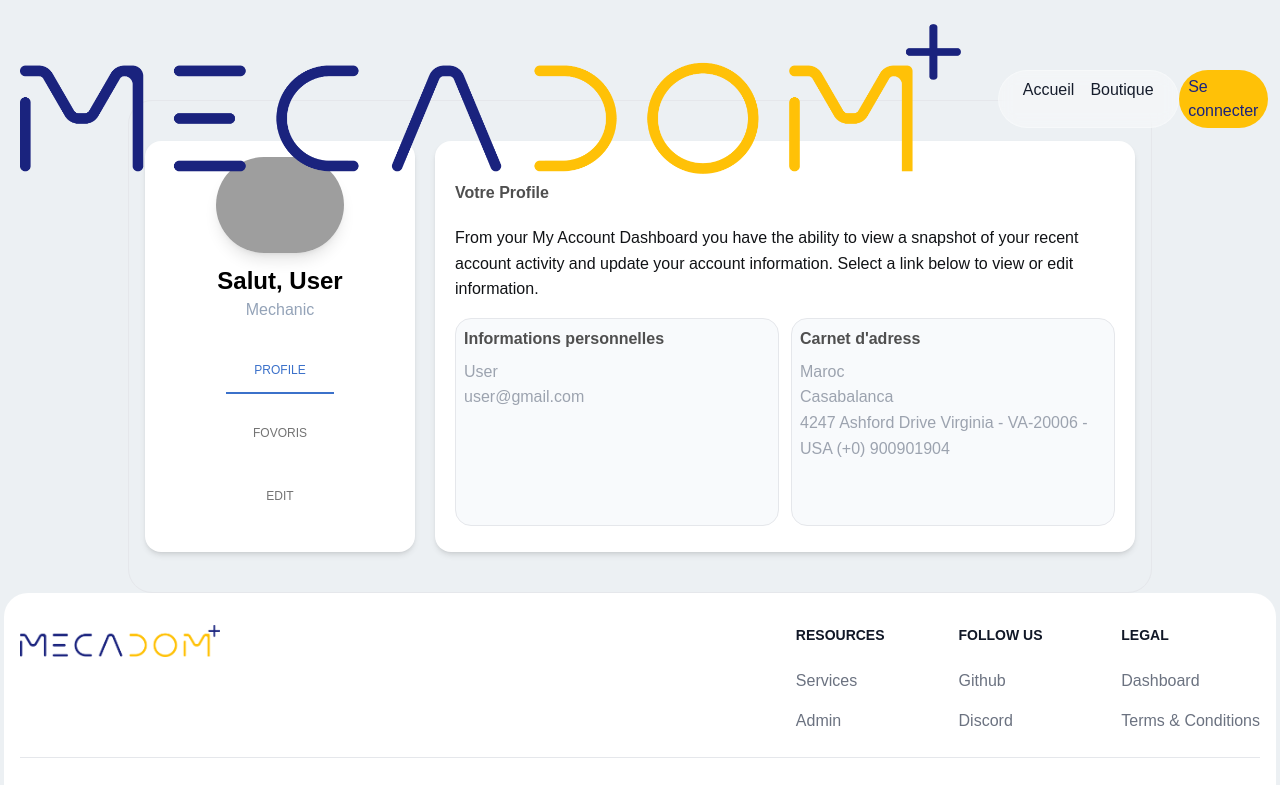
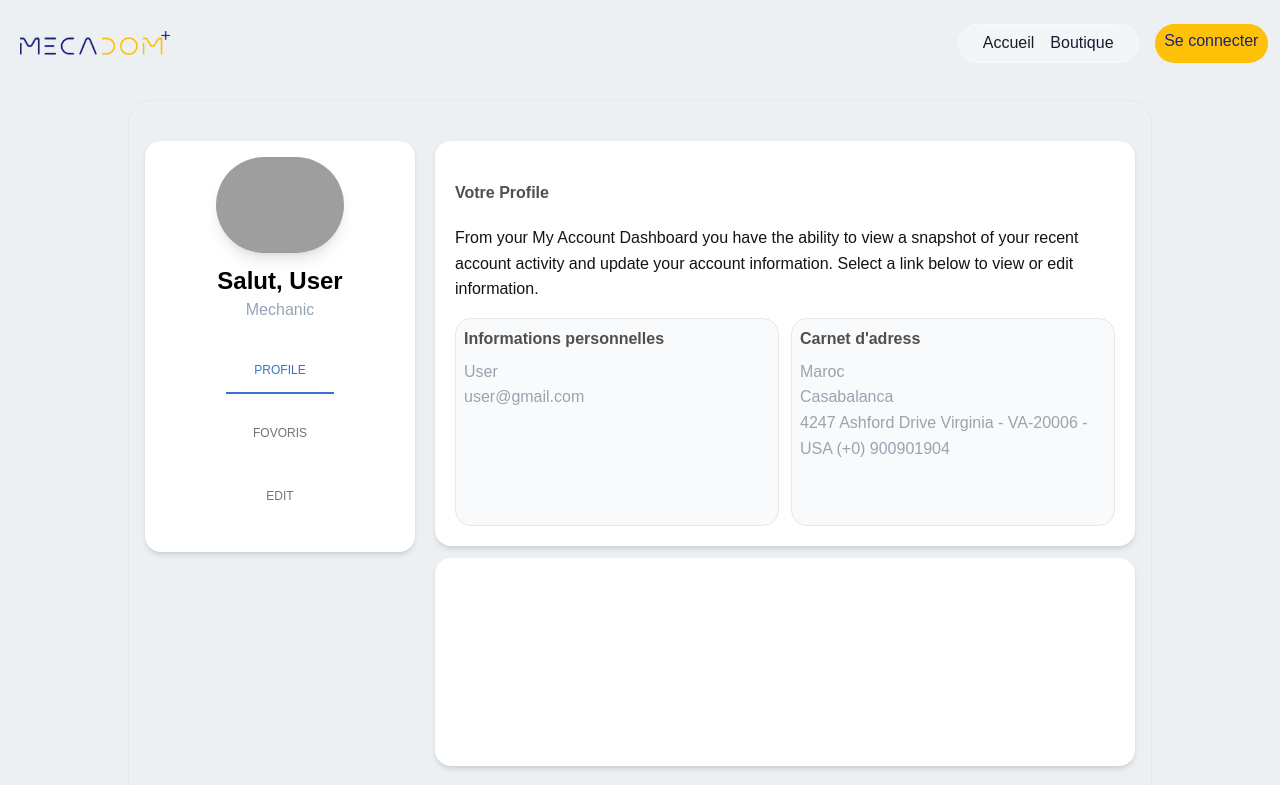
Before and after one commit to jealife/MecaDom-plus, a plain HTML site: page pages/dashboard/dashboard.html in a window 1280 px wide. Shown: the top 785 px of the page. Drawn offline with nearby package versions, Linux system fonts and the light colour scheme; grey boxes are pictures that could not be loaded.

Commit message:
Changes to be committed: 	modified:   assets/css/style.css 	modified:   pages/dashboard/dashboard.html

```diff
--- a/assets/css/style.css
+++ b/assets/css/style.css
@@ -45,11 +45,13 @@ a {
 }
 
 .menu {
+  gap: 1rem;
   flex: 1;
   display: flex;
   width: 100%;
-  justify-content: space-around;
   padding-left: 2rem;
+  align-content: center;
+  justify-content: flex-end;
 }
 
 .links-menu {
--- a/pages/dashboard/dashboard.html
+++ b/pages/dashboard/dashboard.html
@@ -32,7 +32,7 @@
     <header>
         <nav>
             <a href="../services/services.html" class="logo">
-                <img src="../../assets/images/Logotype_Mecadom.png" alt=" Logo MECADOM" />
+                <img src="../../assets/images/Logotype_Mecadom.png" class="w-[150px]" alt=" Logo MECADOM" />
             </a>
             <a href="../services/services.html"
                 class="lg:hidden md:hidden h-8 text-white bg-blue-700 rounded-md px-4  border border-blue-700 hover:bg-blue-800 grid items-center">
@@ -47,7 +47,7 @@
                 <i id="bxBtnmenu" class="bx bx-menu"></i>
                 <i id="bxBtnx" style="display: none" class="bx bx-x"></i>
             </button>
-            <div class="menu">
+            <div class="menu ">
                 <div class="links-menu">
                     <a href="../services/services.html" class="link-menu">Accueil</a>
                     <a href="#" class="link-menu">Boutique</a>
@@ -72,7 +72,7 @@
                     <!--Tabs navigation-->
                     <div class="tab flex  flex-wrap gap-5">
 
-                        <ul class=" flex list-none w-full lg:w-auto py-3  lg:flex-col  flex-row flex-wrap rounded-2xl lg:bg-white  lg:shadow-md lg:px-10 px-2 items-center"
+                        <ul class=" sticky flex list-none w-full h-max lg:w-auto py-3  lg:flex-col  flex-row flex-wrap rounded-2xl lg:bg-white  lg:shadow-md lg:px-10 px-2 items-center"
                             role="tablist" data-te-nav-ref>
                             <div class="mx-auto  p-1 flex justify-center items-center text-center ">
                                 <div class="drop-shadow-2 flex flex-col items-center  gap-3">
@@ -119,7 +119,8 @@
                         </ul>
 
                         <!--Tabs content-->
-                        <div class=" p-5 bg-white rounded-2xl flex-1 shadow-md">
+                        <div class="content-dashboard flex-1 flex flex-col gap-3 ">
+                            <div class=" p-5 bg-white rounded-2xl shadow-md">
                                 <div class="hidden opacity-100 transition-opacity duration-150 ease-linear data-[te-tab-active]:block  "
                                     id="tabs-home03" role="tabpanel" aria-labelledby="tabs-home-tab03" data-te-tab-active>
                                     <div class="title text-left">
@@ -210,6 +211,11 @@
                                 </div>
                                 <div class="hidden opacity-0 transition-opacity duration-150 ease-linear data-[te-tab-active]:block"
                                     id="tabs-contact03" role="tabpanel" aria-labelledby="tabs-contact-tab03">
+
+                                </div>
+                            </div>
+
+                            <div class="infos p-5 bg-white rounded-2xl shadow-md w-full h-52">
 
                             </div>
                         </div>
```
Lines whose indentation alone changed are shown as unchanged.
